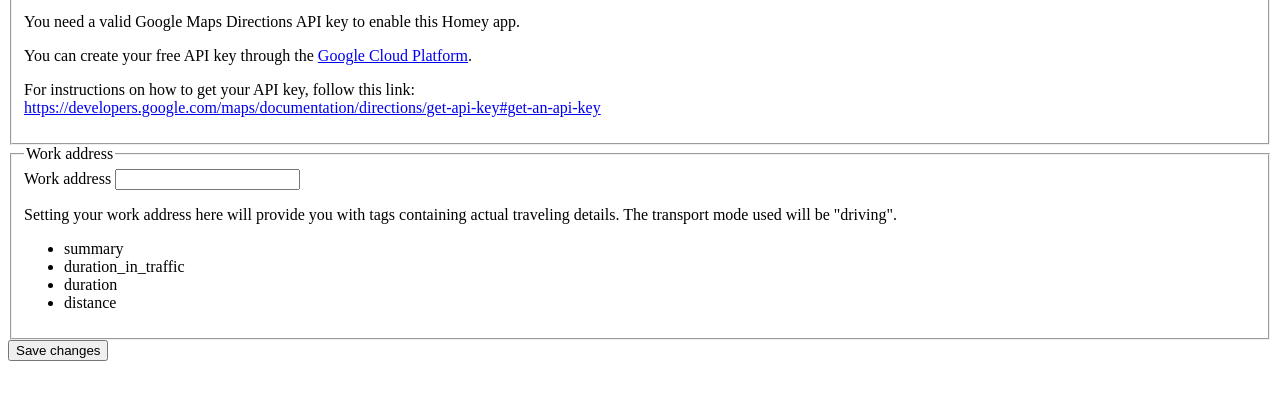
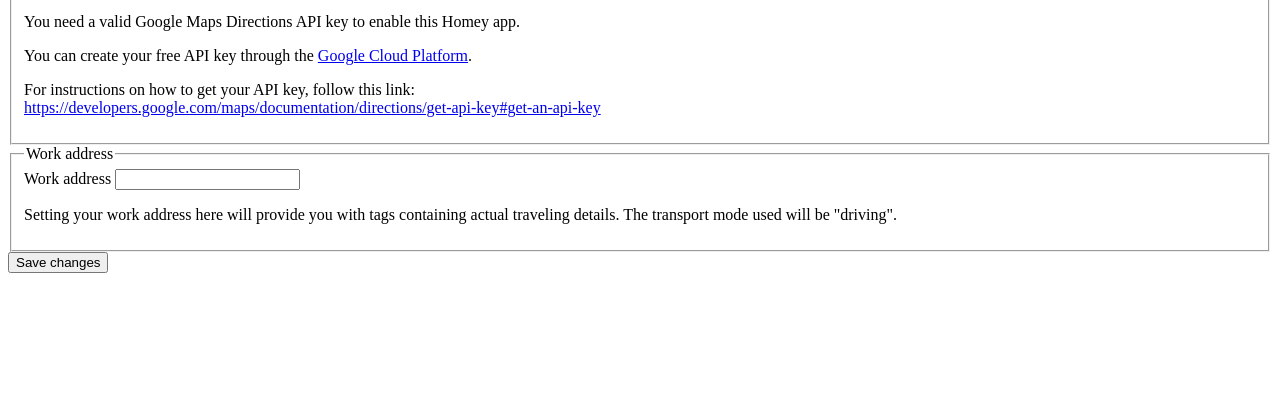
Before and after one commit to alphabase/com.google.maps.directions, a plain HTML site: page settings/index.html in a window 1280 px wide. Shown: the part 127-526 px from the top of the page. Drawn offline with Linux system fonts and the light colour scheme.

Commit message:
Removed irrelevant text from settings.

```diff
--- a/settings/index.html
+++ b/settings/index.html
@@ -27,12 +27,6 @@
 				<input id="work_address" type="text" value="" />
         	</div>
         	<p>Setting your work address here will provide you with tags containing actual traveling details. The transport mode used will be "driving".</p>
-        	<ul>
-        		<li>summary</li>
-        		<li>duration_in_traffic</li>
-        		<li>duration</li>
-        		<li>distance</li>
-        	</ul>
 
         </fieldset>
 
```
